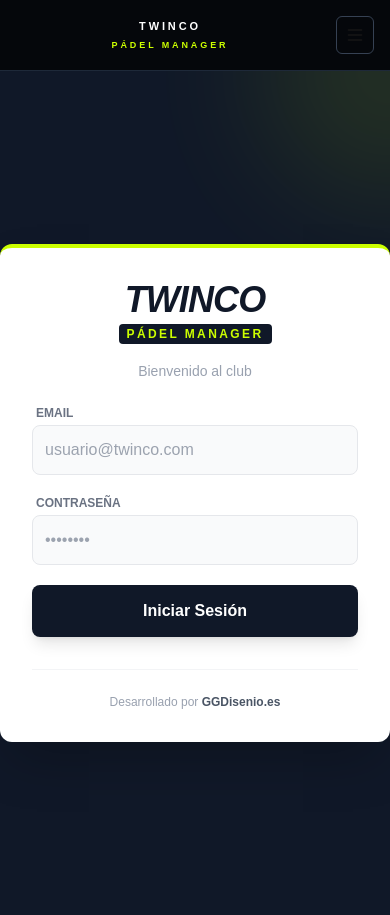
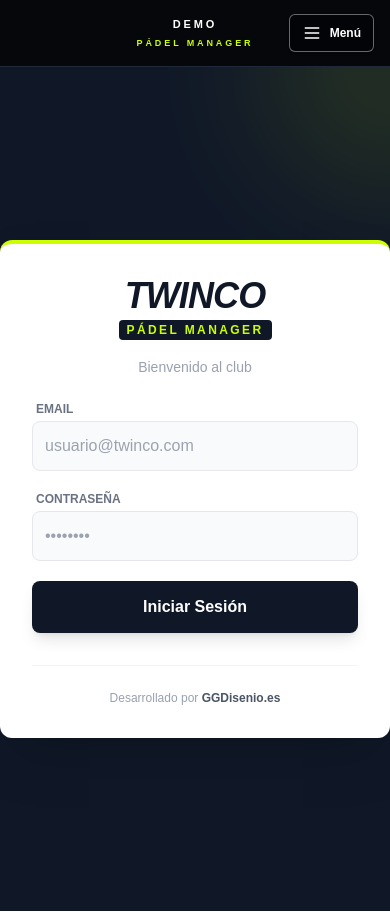
Before and after one commit to ggdisenioes/padel-manager-26, a Next.js app: page /login in a window 390 px wide. Built offline with nearby package versions, Linux system fonts and the light colour scheme; no server answers.

Commit message:
Update AppShell.tsx

```diff
--- a/app/components/AppShell.tsx
+++ b/app/components/AppShell.tsx
@@ -137,10 +137,10 @@
         {/* COLUMNA PRINCIPAL */}
         <div className="flex-1 flex flex-col">
           {/* HEADER MOBILE */}
-          <header className="md:hidden flex items-center justify-between px-4 py-4 bg-[#05070b] border-b border-gray-800">
-            <div className="text-center flex-1">
+          <header className="md:hidden relative flex items-center justify-center px-4 py-4 bg-[#05070b] border-b border-gray-800">
+            <div className="text-center">
               <p className="text-[11px] font-extrabold tracking-[0.26em] text-white uppercase">
-                TWINCO
+                DEMO
               </p>
               <p className="text-[9px] font-semibold tracking-[0.32em] text-[#ccff00] uppercase mt-1">
                 Pádel Manager
@@ -150,18 +150,32 @@
             <button
               type="button"
               aria-label={mobileOpen ? "Cerrar menú" : "Abrir menú"}
-              className="ml-3 inline-flex items-center justify-center rounded-md border border-gray-700 p-2 text-gray-200 hover:bg-gray-800 focus:outline-none focus:ring-2 focus:ring-offset-2 focus:ring-offset-[#05070b] focus:ring-[#ccff00]"
+              className="absolute right-4 inline-flex items-center gap-2 rounded-md border border-white/40 bg-black/30 px-3 py-2 shadow-sm hover:bg-black/40 focus:outline-none focus:ring-2 focus:ring-offset-2 focus:ring-offset-[#05070b] focus:ring-[#ccff00]"
+              style={{ color: "#ffffff" }}
               onClick={() => setMobileOpen((o) => !o)}
             >
               {mobileOpen ? (
-                <svg className="h-5 w-5" viewBox="0 0 24 24" stroke="currentColor" fill="none" strokeWidth={1.8}>
+                <svg
+                  className="h-5 w-5 shrink-0"
+                  viewBox="0 0 24 24"
+                  stroke="currentColor"
+                  fill="none"
+                  strokeWidth={1.8}
+                >
                   <path strokeLinecap="round" strokeLinejoin="round" d="M6 18L18 6M6 6l12 12" />
                 </svg>
               ) : (
-                <svg className="h-5 w-5" viewBox="0 0 24 24" stroke="currentColor" fill="none" strokeWidth={1.8}>
+                <svg
+                  className="h-5 w-5 shrink-0"
+                  viewBox="0 0 24 24"
+                  stroke="currentColor"
+                  fill="none"
+                  strokeWidth={1.8}
+                >
                   <path strokeLinecap="round" strokeLinejoin="round" d="M4 6h16M4 12h16M4 18h16" />
                 </svg>
               )}
+              <span className="text-xs font-semibold">{mobileOpen ? "Cerrar" : "Menú"}</span>
             </button>
           </header>
 
```
